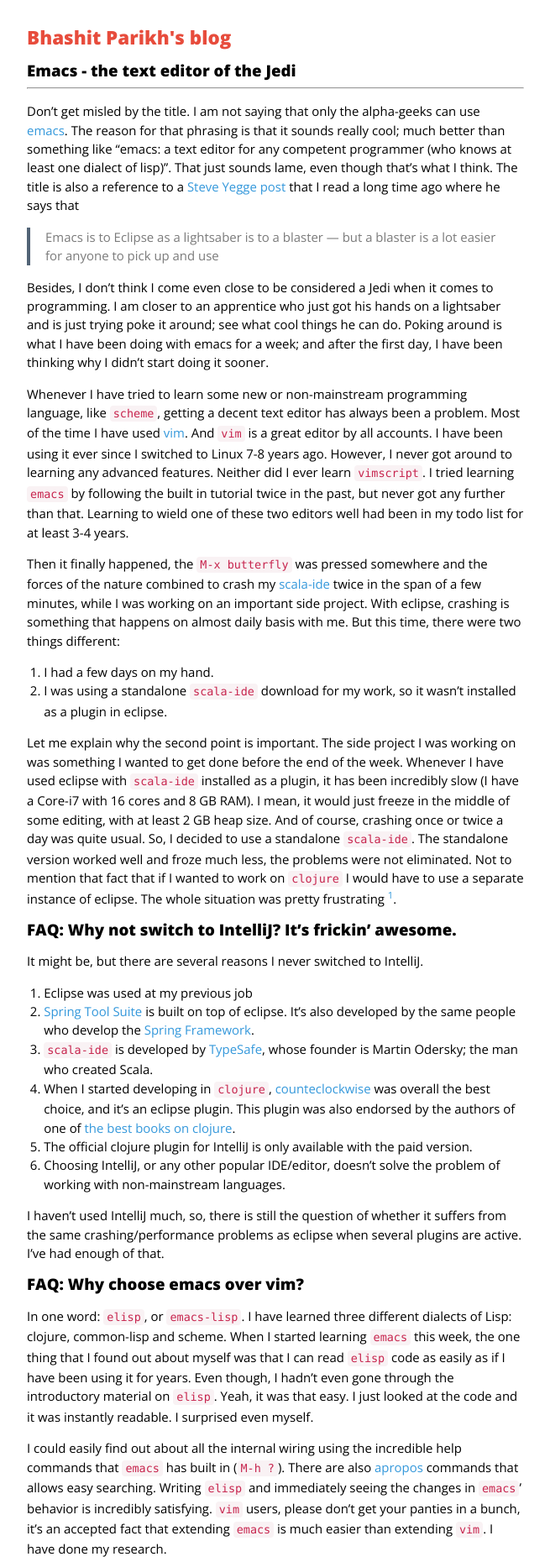
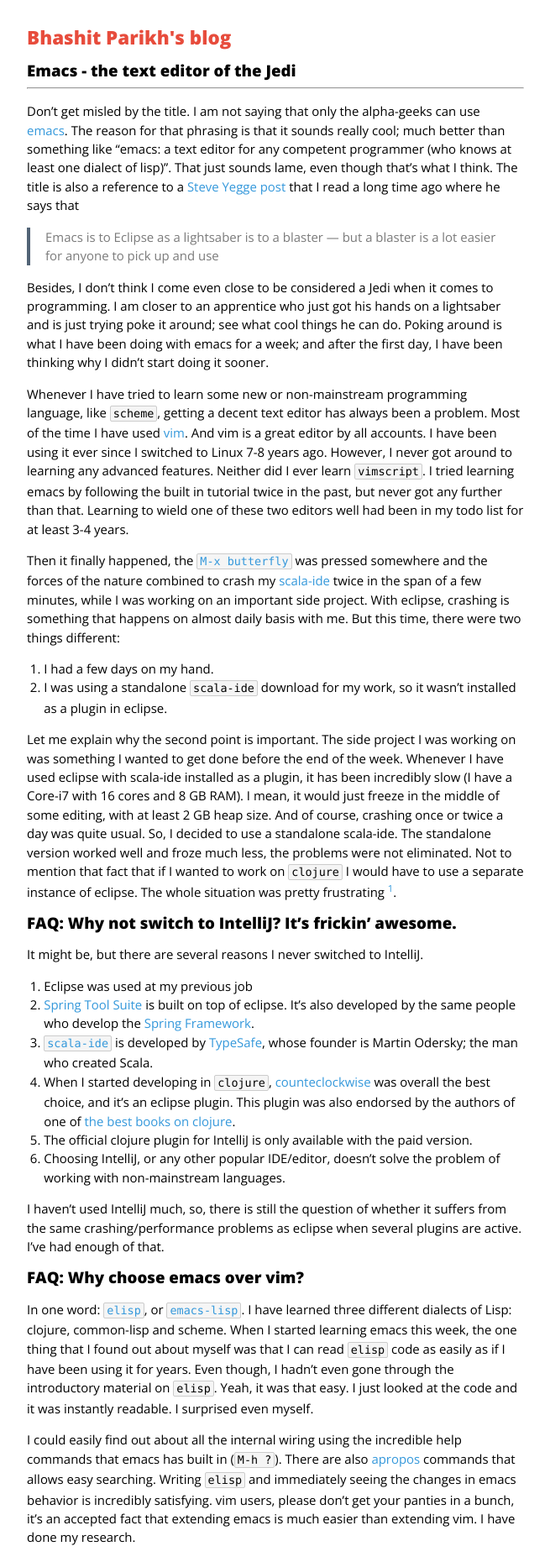
Before and after one commit to Bhashit/bhashit.github.io, a Jekyll site: the page built from _posts/2014-08-11-emacs-the-text-editor-of-the-jedi.markdown, in a window 1280 px wide. Shown: the top 1860 px of the page at 84% size, without its empty margins (312-967 px from the left). Built offline with Jekyll 4.4.1, drawn with Linux system fonts in a browser that asks for light colours; comment, search, counter and statistics services are not loaded; some of the changed text lies outside the part shown.

Commit message:
Some modifications

```diff
--- a/_posts/2014-08-11-emacs-the-text-editor-of-the-jedi.markdown
+++ b/_posts/2014-08-11-emacs-the-text-editor-of-the-jedi.markdown
@@ -11,14 +11,14 @@
 
 Besides, I don't think I come even close to be considered a Jedi when it comes to programming. I am closer to an apprentice who just got his hands on a lightsaber and is just trying poke it around; see what cool things he can do. Poking around is what I have been doing with emacs for a week; and after the first day, I have been thinking why I didn't start doing  it sooner.
 
-Whenever I have tried to learn some new or non-mainstream programming language, like `scheme`, getting a decent text editor has always been a problem. Most of the time I have used [vim][vim]. And `vim` is a great editor by all accounts. I have been using it ever since I switched to Linux 7-8 years ago. However, I never got around to learning any advanced features. Neither did I ever learn `vimscript`. I tried learning `emacs` by following the built in tutorial twice in the past, but never got any further than that. Learning to wield one of these two editors well had been in my todo list for at least 3-4 years.
+Whenever I have tried to learn some new or non-mainstream programming language, like `scheme`, getting a decent text editor has always been a problem. Most of the time I have used [vim][vim]. And vim is a great editor by all accounts. I have been using it ever since I switched to Linux 7-8 years ago. However, I never got around to learning any advanced features. Neither did I ever learn `vimscript`. I tried learning emacs by following the built in tutorial twice in the past, but never got any further than that. Learning to wield one of these two editors well had been in my todo list for at least 3-4 years.
 
 Then it finally happened, the [`M-x butterfly`][emacs-xkcd] was pressed somewhere and the forces of the nature combined to crash my [scala-ide][scala-ide] twice in the span of a few minutes, while I was working on an important side project. With eclipse, crashing is something that happens on almost daily basis with me. But this time, there were two things different:
 
 1. I had a few days on my hand.
 2. I was using a standalone `scala-ide` download for my work, so it wasn't installed as a plugin in eclipse.
 
-Let me explain why the second point is important. The side project I was working on was something I wanted to get done before the end of the week. Whenever I have used eclipse with `scala-ide` installed as a plugin, it has been incredibly slow (I have a Core-i7 with 16 cores and 8 GB RAM). I mean, it would just freeze in the middle of some editing, with at least 2 GB heap size.  And of course, crashing once or twice a day was quite usual. So, I decided to use a standalone `scala-ide`. The standalone version worked well and froze much less, the problems were not eliminated. Not to mention that fact that if I wanted to work on `clojure` I would have to use a separate instance of eclipse. The whole situation was pretty frustrating [^1].
+Let me explain why the second point is important. The side project I was working on was something I wanted to get done before the end of the week. Whenever I have used eclipse with scala-ide installed as a plugin, it has been incredibly slow (I have a Core-i7 with 16 cores and 8 GB RAM). I mean, it would just freeze in the middle of some editing, with at least 2 GB heap size.  And of course, crashing once or twice a day was quite usual. So, I decided to use a standalone scala-ide. The standalone version worked well and froze much less, the problems were not eliminated. Not to mention that fact that if I wanted to work on `clojure` I would have to use a separate instance of eclipse. The whole situation was pretty frustrating [^1].
 
 ## FAQ: Why not switch to IntelliJ? It's frickin' awesome.
 
--- a/css/main.css
+++ b/css/main.css
@@ -93,12 +93,14 @@
 }
 
 code {
-   padding: 2px 4px;
    font-size: 90%;
-   color: #c7254e;
-   background-color: #f9f2f4;
-   border-radius: 4px;
+   background: none repeat scroll 0% 0% #F5F5F5;
+   border: 1px solid #CCC;
+   border-radius: 2px;
+   padding: 1px 3px;
 }
+
+
 
 pre {
    display: block;
@@ -116,6 +118,7 @@
    font-size: 90%;
    color: inherit;
    background-color: transparent;
+   border: none;
 }
 
 .highlight {
```
Also changed, not shown: other parts of _posts/2014-08-11-emacs-the-text-editor-of-the-jedi.markdown (+12 -10 lines).
